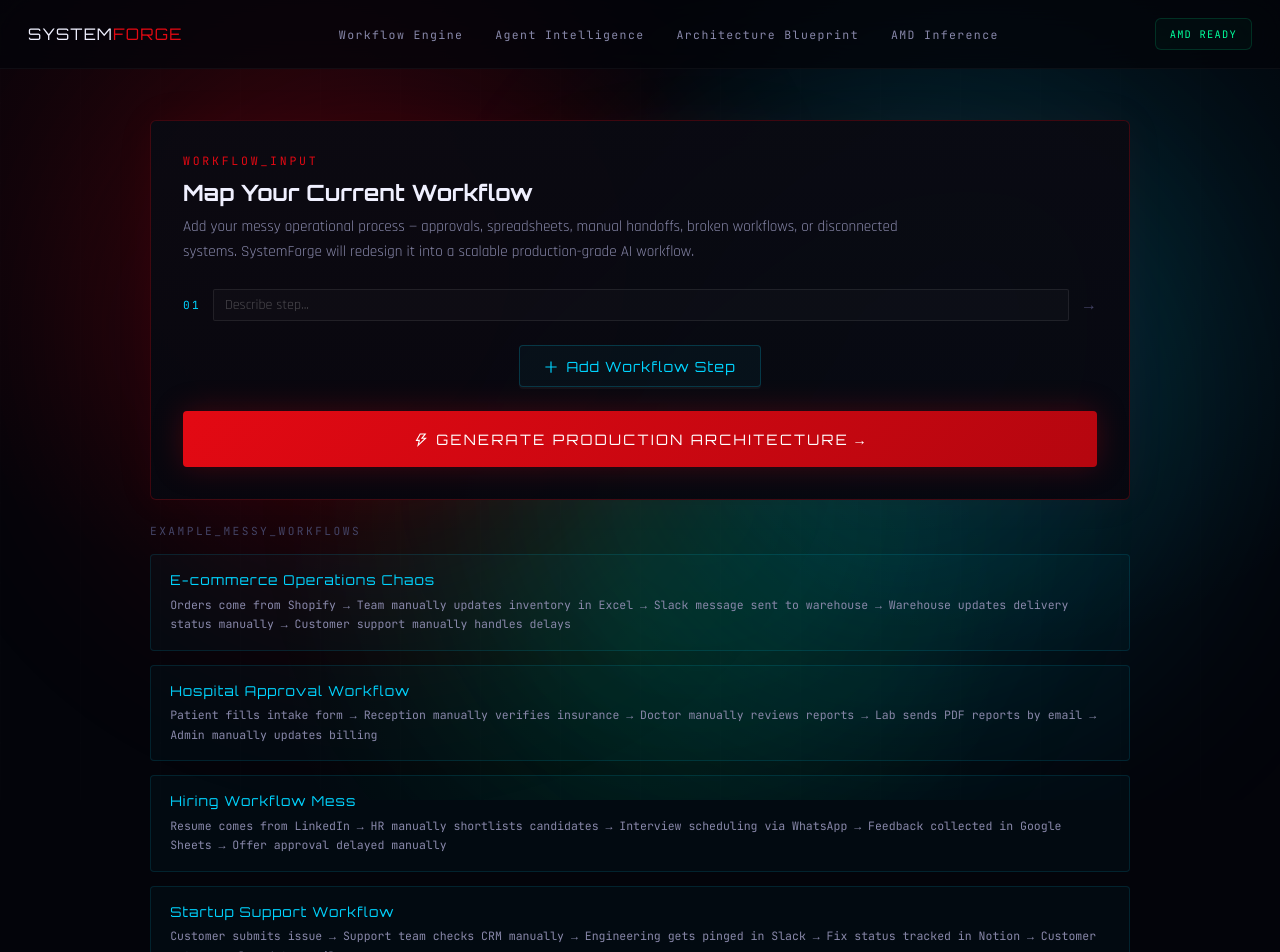
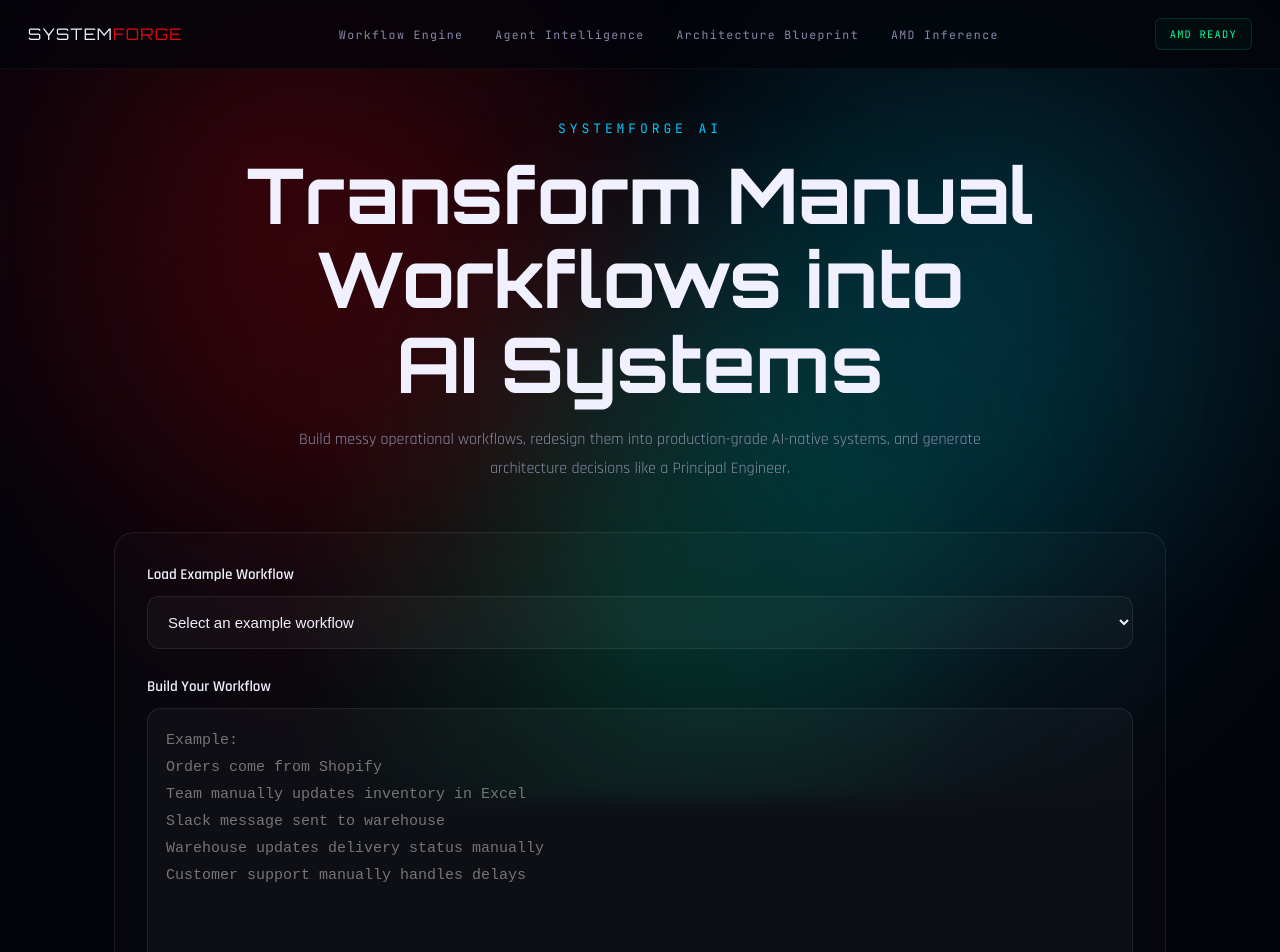
Before and after one commit to jacobjerryarackal/systemforge-ai, a Next.js app in the folder frontend/: page / in a window 1280 px wide. Shown: the top 952 px of the page. Built offline with nearby package versions, Linux system fonts and the light colour scheme.

Commit message:
feat: add WorkflowBuilder component for capturing and transforming operational workflows

```diff
--- a/frontend/components/workflow/WorkflowBuilder.tsx
+++ b/frontend/components/workflow/WorkflowBuilder.tsx
@@ -1,327 +1,286 @@
-import { useState } from 'react';
-import { Button } from 'antd';
-import { PlusOutlined, ThunderboltOutlined } from '@ant-design/icons';
-import { motion } from 'framer-motion';
-import WorkflowNode from './WorkflowNode';
-import { WorkflowStep } from './WorkflowTypes';
+'use client';
 
-interface Props {
-    onGenerate: (steps: string[]) => void;
+import React, { useState } from 'react';
+import { EXAMPLE_MESSY_WORKFLOWS } from '../../lib/exampleWorkflows';
+
+interface WorkflowBuilderProps {
+    onGenerate: (workflowSteps: string[]) => void;
     isRunning: boolean;
-}
-
-const EXAMPLE_WORKFLOWS = [
-    {
-        title: 'E-commerce Operations Chaos',
-        steps: [
-            'Orders come from Shopify',
-            'Team manually updates inventory in Excel',
-            'Slack message sent to warehouse',
-            'Warehouse updates delivery status manually',
-            'Customer support manually handles delays',
-        ],
-    },
-    {
-        title: 'Hospital Approval Workflow',
-        steps: [
-            'Patient fills intake form',
-            'Reception manually verifies insurance',
-            'Doctor manually reviews reports',
-            'Lab sends PDF reports by email',
-            'Admin manually updates billing',
-        ],
-    },
-    {
-        title: 'Hiring Workflow Mess',
-        steps: [
-            'Resume comes from LinkedIn',
-            'HR manually shortlists candidates',
-            'Interview scheduling via WhatsApp',
-            'Feedback collected in Google Sheets',
-            'Offer approval delayed manually',
-        ],
-    },
-    {
-        title: 'Startup Support Workflow',
-        steps: [
-            'Customer submits issue',
-            'Support team checks CRM manually',
-            'Engineering gets pinged in Slack',
-            'Fix status tracked in Notion',
-            'Customer gets manual update email',
-        ],
-    },
-];
-
-function createStep(label = ''): WorkflowStep {
-    return {
-        id: crypto.randomUUID(),
-        label,
-    };
 }
 
 export default function WorkflowBuilder({
     onGenerate,
     isRunning,
-}: Props) {
-    const [steps, setSteps] = useState<WorkflowStep[]>([
-        createStep(),
-    ]);
+}: WorkflowBuilderProps) {
+    const [workflowText, setWorkflowText] =
+        useState('');
 
-    const updateStep = (id: string, value: string) => {
-        setSteps((prev) =>
-            prev.map((step) =>
-                step.id === id
-                    ? { ...step, label: value }
-                    : step
-            )
+    const [selectedExample, setSelectedExample] =
+        useState('');
+
+    const handleGenerate = () => {
+        const steps = workflowText
+            .split('\n')
+            .map((step) => step.trim())
+            .filter(Boolean);
+
+        if (steps.length === 0) {
+            alert(
+                'Please enter workflow steps or load an example workflow.'
+            );
+            return;
+        }
+
+        onGenerate(steps);
+    };
+
+    const handleExampleChange = (
+        e: React.ChangeEvent<HTMLSelectElement>
+    ) => {
+        const selectedId = e.target.value;
+        setSelectedExample(selectedId);
+
+        if (!selectedId) {
+            return;
+        }
+
+        const selectedWorkflow =
+            EXAMPLE_MESSY_WORKFLOWS.find(
+                (item) => item.id === selectedId
+            );
+
+        if (!selectedWorkflow) {
+            return;
+        }
+
+        setWorkflowText(
+            selectedWorkflow.before.join('\n')
         );
     };
 
-    const addStep = () => {
-        setSteps((prev) => [...prev, createStep()]);
-    };
-
-    const loadExampleWorkflow = (example: {
-        title: string;
-        steps: string[];
-    }) => {
-        setSteps(example.steps.map((step) => createStep(step)));
-    };
-
-    const handleSubmit = () => {
-        const cleanSteps = steps.filter(
-            (step) => step.label.trim() !== ''
-        );
-
-        if (cleanSteps.length === 0 || isRunning) return;
-
-        onGenerate(cleanSteps.map((s) => s.label));
-    };
-
     return (
-        <motion.div
-            initial={{ opacity: 0, y: 18 }}
-            animate={{ opacity: 1, y: 0 }}
-            transition={{ duration: 0.5 }}
+        <section
             style={{
                 width: '100%',
-                maxWidth: '980px',
+                maxWidth: 1100,
                 margin: '0 auto',
-            }}
-        >
-            {/* Main Workflow Box */}
-            <div
-                style={{
+                padding: '0 24px',
                 position: 'relative',
-                    border: '1px solid rgba(227, 9, 19, 0.25)',
-                    background:
-                        'linear-gradient(180deg, rgba(10,10,18,0.95), rgba(7,7,15,0.95))',
-                    backdropFilter: 'blur(20px)',
-                    borderRadius: 6,
-                    padding: '2rem',
-                    boxShadow:
-                        '0 0 40px rgba(227, 9, 19, 0.06)',
-                    marginBottom: '1.5rem',
+                zIndex: 10,
             }}
         >
             {/* Header */}
             <div
                 style={{
-                        marginBottom: '1.5rem',
+                    textAlign: 'center',
+                    marginBottom: '48px',
                 }}
             >
-                    <div
+                <p
                     style={{
+                        fontSize: '13px',
+                        letterSpacing: '0.3em',
+                        color: '#00C8FF',
+                        marginBottom: '16px',
                         fontFamily: 'var(--font-mono)',
-                            fontSize: '0.72rem',
-                            color: '#E30913',
-                            letterSpacing: '0.24em',
-                            marginBottom: '0.6rem',
                     }}
                 >
-                        WORKFLOW_INPUT
-                    </div>
+                    SYSTEMFORGE AI
+                </p>
 
-                    <h3
+                <h1
                     style={{
+                        fontSize:
+                            'clamp(2.5rem, 6vw, 5rem)',
+                        color: '#F0F0FF',
+                        marginBottom: '20px',
                         fontFamily: 'var(--font-display)',
-                            fontSize: '1.4rem',
-                            color: '#F0F0FF',
-                            marginBottom: '0.5rem',
+                        lineHeight: 1.1,
                     }}
                 >
-                        Map Your Current Workflow
-                    </h3>
+                    Transform Manual
+                    <br />
+                    Workflows into
+                    <br />
+                    AI Systems
+                </h1>
 
                 <p
                     style={{
-                            color: '#8888AA',
-                            lineHeight: 1.7,
-                            fontSize: '0.95rem',
-                            maxWidth: '760px',
+                        maxWidth: 760,
+                        margin: '0 auto',
+                        color: '#8B8BA7',
+                        fontSize: '16px',
+                        lineHeight: 1.8,
                     }}
                 >
-                        Add your messy operational process —
-                        approvals, spreadsheets, manual handoffs,
-                        broken workflows, or disconnected systems.
-                        SystemForge will redesign it into a
-                        scalable production-grade AI workflow.
+                    Build messy operational workflows,
+                    redesign them into production-grade
+                    AI-native systems, and generate
+                    architecture decisions like a
+                    Principal Engineer.
                 </p>
             </div>
 
-                {/* Workflow Nodes */}
+            {/* Main Card */}
             <div
                 style={{
-                        display: 'flex',
-                        flexDirection: 'column',
-                        gap: '18px',
-                        marginBottom: '1.5rem',
+                    border:
+                        '1px solid rgba(255,255,255,0.08)',
+                    background:
+                        'rgba(255,255,255,0.02)',
+                    borderRadius: 20,
+                    padding: '32px',
+                    backdropFilter: 'blur(10px)',
                 }}
             >
-                    {steps.map((step, index) => (
-                        <WorkflowNode
-                            key={step.id}
-                            step={step}
-                            index={index}
-                            updateStep={updateStep}
-                        />
-                    ))}
+                {/* Example Workflow Dropdown */}
+                <div
+                    style={{
+                        marginBottom: '28px',
+                    }}
+                >
+                    <label
+                        style={{
+                            display: 'block',
+                            marginBottom: '12px',
+                            color: '#F0F0FF',
+                            fontWeight: 600,
+                            fontSize: '15px',
+                        }}
+                    >
+                        Load Example Workflow
+                    </label>
+
+                    <select
+                        value={selectedExample}
+                        onChange={handleExampleChange}
+                        style={{
+                            width: '100%',
+                            padding: '16px',
+                            borderRadius: '12px',
+                            border:
+                                '1px solid rgba(255,255,255,0.08)',
+                            background:
+                                'rgba(255,255,255,0.03)',
+                            color: '#F0F0FF',
+                            fontSize: '15px',
+                            outline: 'none',
+                        }}
+                    >
+                        <option value="">
+                            Select an example workflow
+                        </option>
+
+                        {EXAMPLE_MESSY_WORKFLOWS.map(
+                            (workflow) => (
+                                <option
+                                    key={workflow.id}
+                                    value={workflow.id}
+                                    style={{
+                                        background: '#111827',
+                                        color: '#ffffff',
+                                    }}
+                                >
+                                    {workflow.title} —{' '}
+                                    {workflow.category}
+                                </option>
+                            )
+                        )}
+                    </select>
                 </div>
 
-                {/* Add Step */}
+                {/* Manual Workflow Input */}
                 <div
                     style={{
-                        display: 'flex',
-                        justifyContent: 'center',
-                        marginBottom: '1.5rem',
+                        marginBottom: '28px',
                     }}
                 >
-                    <Button
-                        icon={<PlusOutlined />}
-                        onClick={addStep}
+                    <label
                         style={{
-                            height: '42px',
-                            padding: '0 24px',
-                            borderRadius: 4,
-                            background:
-                                'rgba(0,212,255,0.04)',
-                            border:
-                                '1px solid rgba(0,212,255,0.2)',
-                            color: '#00D4FF',
-                            fontFamily: 'var(--font-display)',
-                            letterSpacing: '0.08em',
+                            display: 'block',
+                            marginBottom: '12px',
+                            color: '#F0F0FF',
+                            fontWeight: 600,
+                            fontSize: '15px',
                         }}
                     >
-                        Add Workflow Step
-                    </Button>
+                        Build Your Workflow
+                    </label>
+
+                    <textarea
+                        value={workflowText}
+                        onChange={(e) =>
+                            setWorkflowText(e.target.value)
+                        }
+                        placeholder={`Example:
+Orders come from Shopify
+Team manually updates inventory in Excel
+Slack message sent to warehouse
+Warehouse updates delivery status manually
+Customer support manually handles delays`}
+                        rows={10}
+                        style={{
+                            width: '100%',
+                            padding: '18px',
+                            borderRadius: '14px',
+                            border:
+                                '1px solid rgba(255,255,255,0.08)',
+                            background:
+                                'rgba(255,255,255,0.03)',
+                            color: '#F0F0FF',
+                            fontSize: '15px',
+                            lineHeight: 1.8,
+                            resize: 'vertical',
+                            outline: 'none',
+                        }}
+                    />
+                </div>
+
+                {/* Helper Text */}
+                <div
+                    style={{
+                        marginBottom: '28px',
+                        color: '#8B8BA7',
+                        fontSize: '14px',
+                        lineHeight: 1.7,
+                    }}
+                >
+                    One workflow step per line.
+                    <br />
+                    Add approvals, decision points,
+                    escalations, manual checks, delays,
+                    and bottlenecks exactly like real
+                    operations.
                 </div>
 
                 {/* Generate Button */}
-                <Button
-                    type="primary"
-                    icon={<ThunderboltOutlined />}
-                    loading={isRunning}
-                    onClick={handleSubmit}
-                    block
+                <button
+                    onClick={handleGenerate}
+                    disabled={isRunning}
                     style={{
-                        height: '56px',
+                        width: '100%',
+                        padding: '18px',
+                        borderRadius: '14px',
                         border: 'none',
-                        borderRadius: 4,
-                        background:
-                            'linear-gradient(135deg, #E30913 0%, #B5060F 100%)',
-                        fontFamily: 'var(--font-display)',
-                        fontSize: '0.9rem',
-                        letterSpacing: '0.16em',
-                        boxShadow:
-                            '0 0 30px rgba(227, 9, 19, 0.25)',
+                        cursor: isRunning
+                            ? 'not-allowed'
+                            : 'pointer',
+                        background: isRunning
+                            ? 'rgba(255,255,255,0.08)'
+                            : 'linear-gradient(90deg, #2563eb, #1d4ed8)',
+                        color: '#ffffff',
+                        fontSize: '16px',
+                        fontWeight: 700,
+                        transition: '0.3s ease',
+                        opacity: isRunning ? 0.7 : 1,
                     }}
                 >
                     {isRunning
-                        ? 'REDESIGNING WORKFLOW...'
-                        : 'GENERATE PRODUCTION ARCHITECTURE →'}
-                </Button>
+                        ? 'Generating Architecture...'
+                        : 'Generate System Redesign'}
+                </button>
             </div>
-
-            {/* Example Workflows */}
-            <div>
-                <div
-                    style={{
-                        fontFamily: 'var(--font-mono)',
-                        fontSize: '0.7rem',
-                        color: '#444466',
-                        letterSpacing: '0.22em',
-                        marginBottom: '1rem',
-                    }}
-                >
-                    EXAMPLE_MESSY_WORKFLOWS
-                </div>
-
-                <div
-                    style={{
-                        display: 'grid',
-                        gap: '14px',
-                    }}
-                >
-                    {EXAMPLE_WORKFLOWS.map(
-                        (example, index) => (
-                            <button
-                                key={index}
-                                onClick={() =>
-                                    loadExampleWorkflow(example)
-                                }
-                                style={{
-                                    textAlign: 'left',
-                                    padding: '1rem 1.2rem',
-                                    borderRadius: 4,
-                                    border:
-                                        '1px solid rgba(0,212,255,0.12)',
-                                    background:
-                                        'rgba(0,212,255,0.03)',
-                                    cursor: 'pointer',
-                                    transition: 'all 0.2s ease',
-                                }}
-                                onMouseEnter={(e) => {
-                                    e.currentTarget.style.borderColor =
-                                        'rgba(0,212,255,0.28)';
-                                    e.currentTarget.style.background =
-                                        'rgba(0,212,255,0.06)';
-                                }}
-                                onMouseLeave={(e) => {
-                                    e.currentTarget.style.borderColor =
-                                        'rgba(0,212,255,0.12)';
-                                    e.currentTarget.style.background =
-                                        'rgba(0,212,255,0.03)';
-                                }}
-                            >
-                                <div
-                                    style={{
-                                        color: '#00D4FF',
-                                        fontFamily:
-                                            'var(--font-display)',
-                                        fontSize: '0.85rem',
-                                        marginBottom: '0.4rem',
-                                        letterSpacing: '0.08em',
-                                    }}
-                                >
-                                    {example.title}
-                                </div>
-
-                                <div
-                                    style={{
-                                        color: '#8888AA',
-                                        fontFamily: 'var(--font-mono)',
-                                        fontSize: '0.72rem',
-                                        lineHeight: 1.7,
-                                    }}
-                                >
-                                    {example.steps.join(' → ')}
-                                </div>
-                            </button>
-                        )
-                    )}
-                </div>
-            </div>
-        </motion.div>
+        </section>
     );
 }
```
Lines whose indentation alone changed are shown as unchanged.
